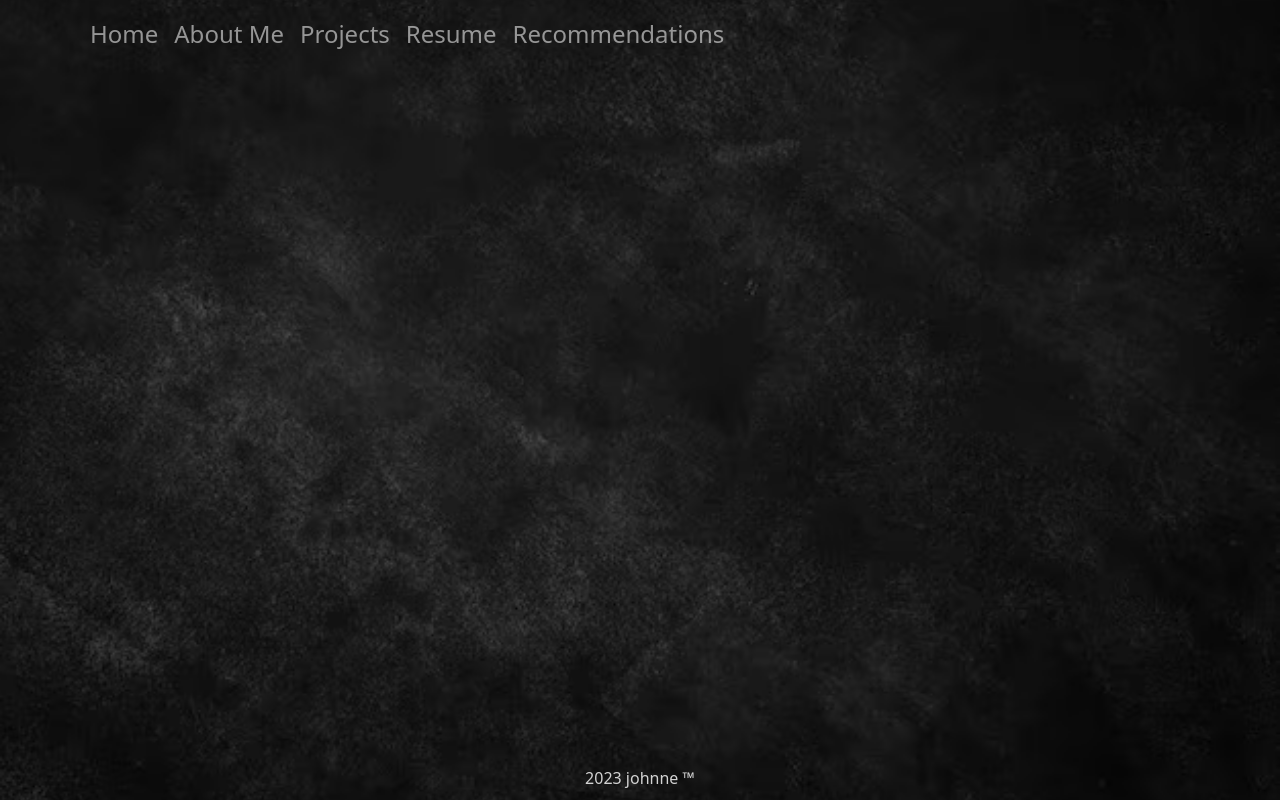
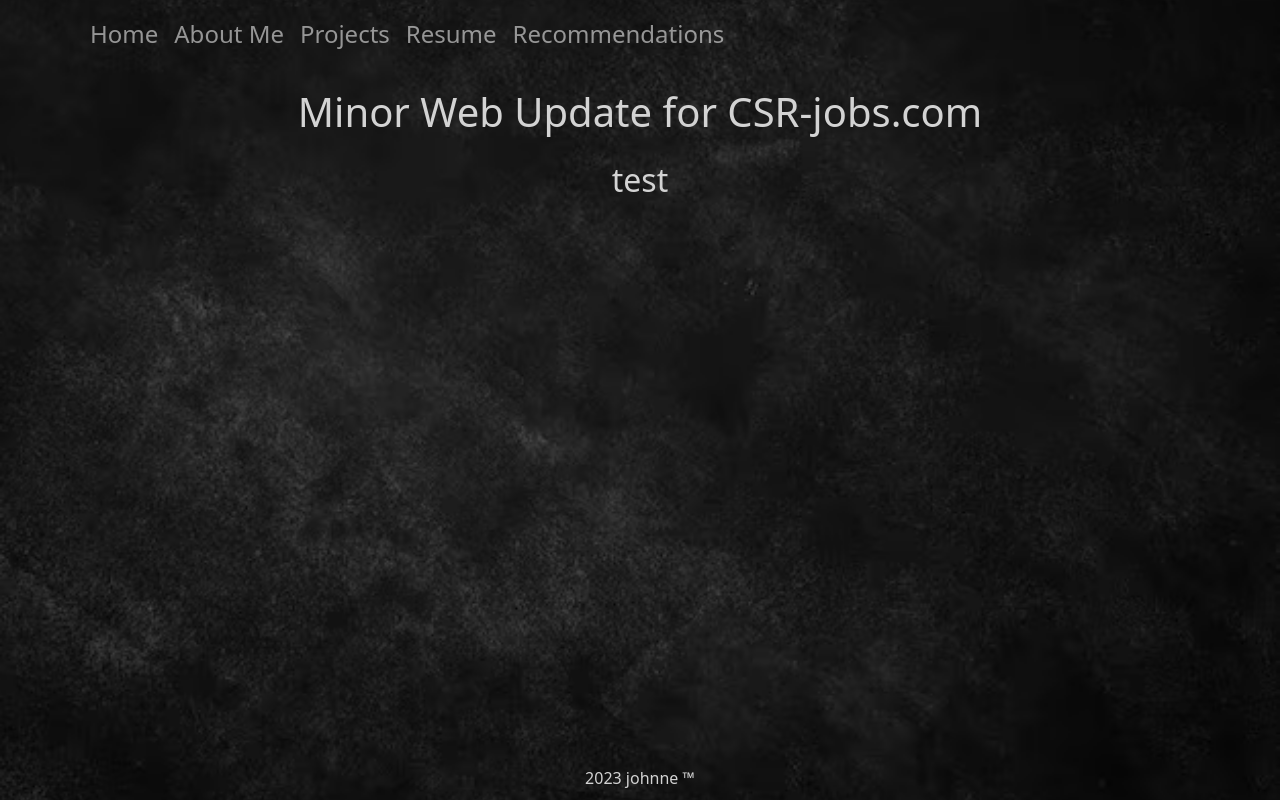
Before and after one commit to fjnelson/Portfolio-ace, a React (Create React App) app: page /csr-update in a window 1280 px wide. Built offline with nearby package versions, Linux system fonts and the light colour scheme.

Commit message:
adding project to routes and starting page

```diff
--- a/src/App.js
+++ b/src/App.js
@@ -11,6 +11,7 @@
 import LOR1 from './components/pages/lor-1';
 import LOR2 from './components/pages/lor-2';
 import NotFound from './components/pages/NotFound';
+import CSR from './components/pages/CSR-update';
 
 function App() {
   return (
@@ -25,6 +26,7 @@
           <Route path="/recommendations" element={<Recommendations />} />
           <Route path="/lor-1" element={<LOR1 />} />
           <Route path="/lor-2" element={<LOR2 />} />
+          <Route path="/csr-update" element={<CSR />} />
           <Route path="*" element={<NotFound />} />
         </Routes>
         <Footer />
--- a/src/components/pages/Blog.js
+++ b/src/components/pages/Blog.js
@@ -17,7 +17,7 @@
         "Update to Organization's existing website including adding SSL certification, updating forms, updating diversity in images, updating content, adding accessibility, fixing links, and mobile responsiveness.",
       imageUrl: CSR,
       stack: "uhost css javascript ",
-      projectUrl: "/CSR-update.js",
+      projectUrl: "/CSR-update",
       hostedURL: "http://csr-jobs.com/",
     },
     {
--- a/src/components/pages/CSR-update.js
+++ b/src/components/pages/CSR-update.js
@@ -3,8 +3,13 @@
 
 export default function CSR() {
     return (
+      <div>
       <div className="CSR-container">
-
+        <h1>Minor Web Update for CSR-jobs.com</h1>
+      </div>
+      <div>
+        <p className="CSR-container-blog">test</p>
+      </div>
       </div>
     );
   }
--- a/src/components/pages/pages.css
+++ b/src/components/pages/pages.css
@@ -8,7 +8,8 @@
 }
 
 .about-header,
-.testimonial-header {
+.testimonial-header,
+.CSR-container {
   color: lightgray;
   font-size: 4rem;
   font-weight: bold;
@@ -24,7 +25,7 @@
   text-align: center;
 }
 
-.about-paragraph {
+.about-paragraph, .CSR-container-blog {
   color: lightgray;
   font-size: 2rem;
   margin-top: 20px;
```
